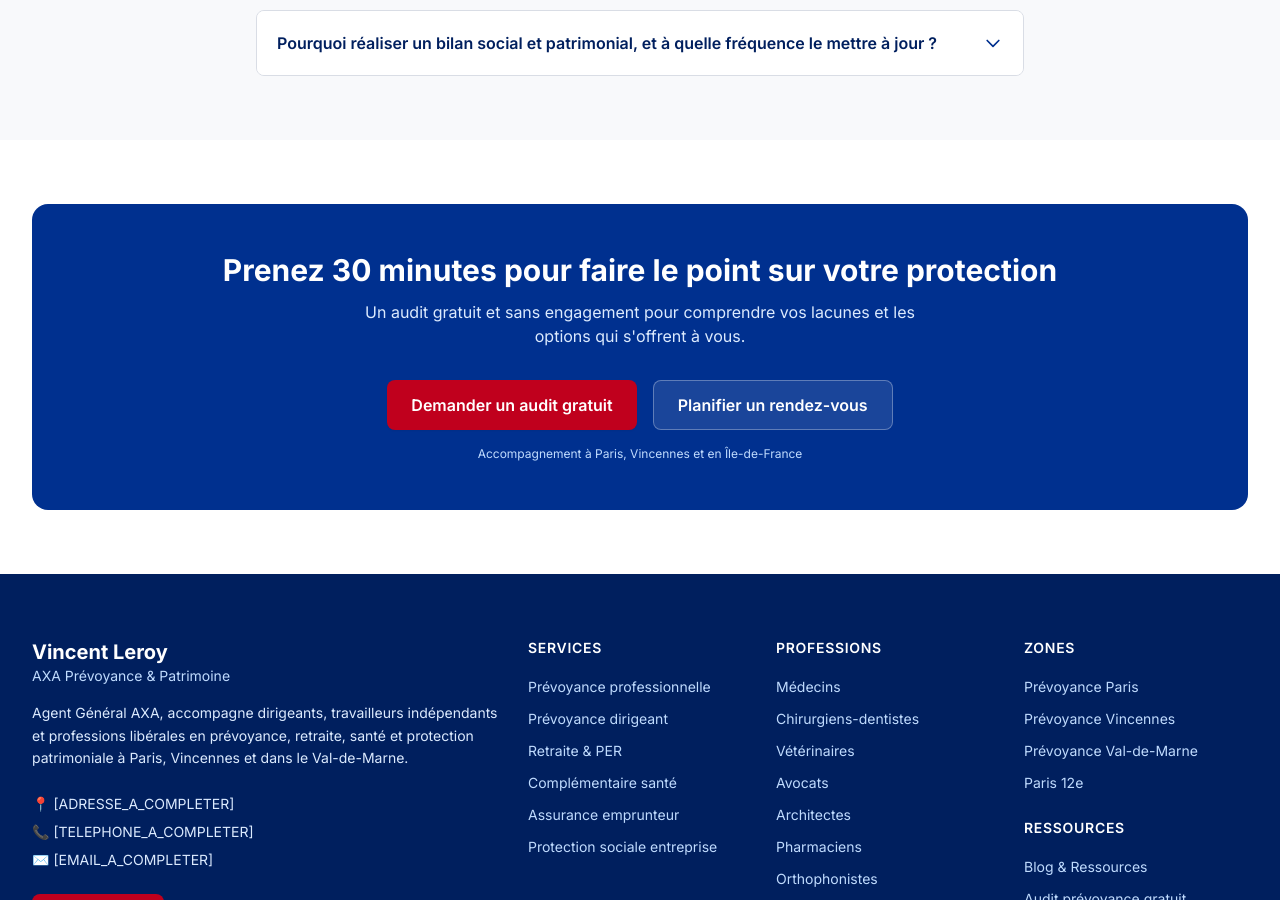
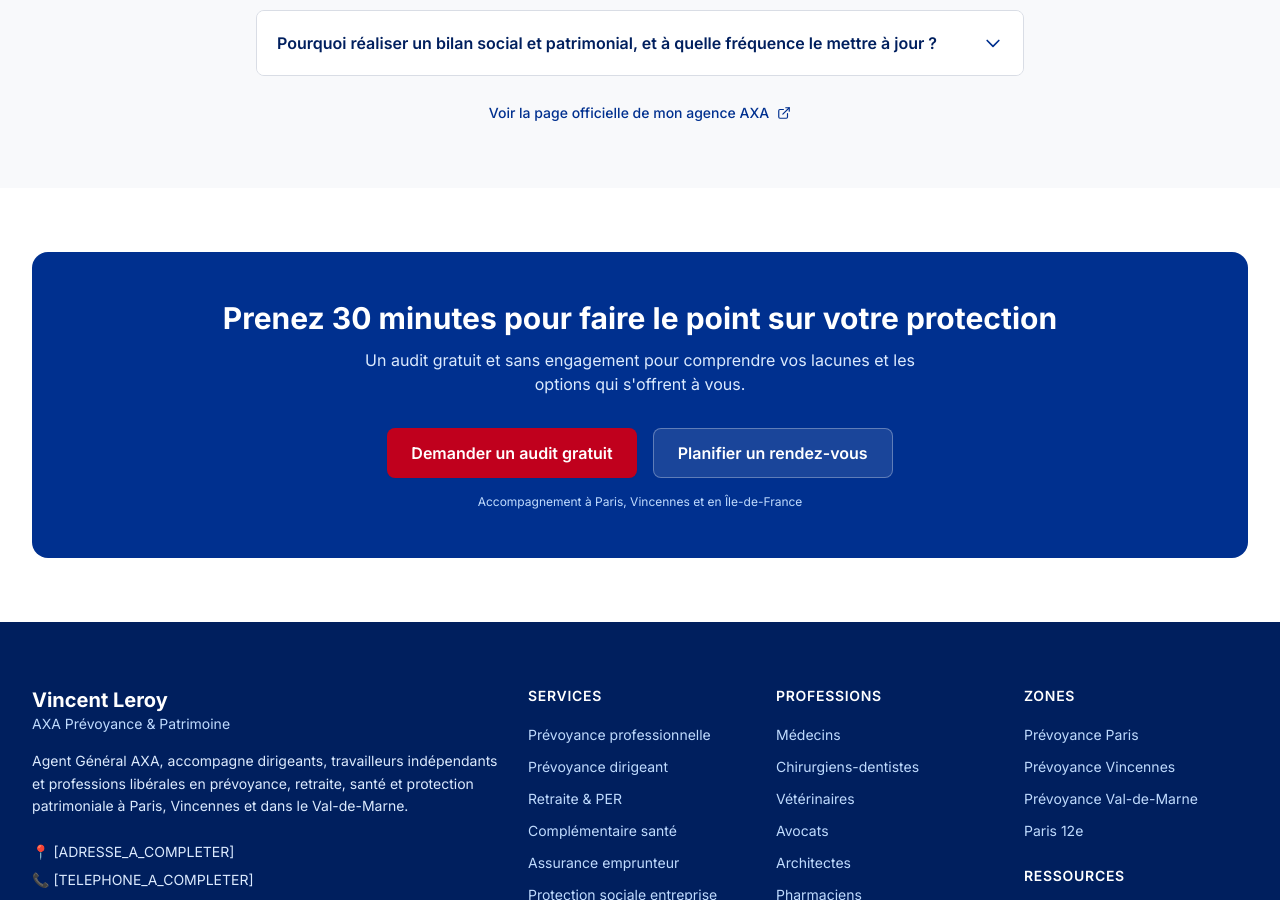
Before and after one commit to vincentleroy75/Leroy-Site, a Next.js app: page / in a window 1280 px wide. Shown: the part 5167-6067 px from the top of the page. Built offline with nearby package versions, Linux system fonts and the light colour scheme.

Commit message:
Update FAQAccordion.tsx

```diff
--- a/src/components/ui/FAQAccordion.tsx
+++ b/src/components/ui/FAQAccordion.tsx
@@ -10,9 +10,12 @@ interface FAQItem {
 interface FAQAccordionProps {
   items: FAQItem[];
   withSchema?: boolean;
+  agencyLink?: boolean;
 }
 
-export default function FAQAccordion({ items, withSchema = true }: FAQAccordionProps) {
+const AXA_AGENCY_URL = "https://agence.axa.fr/distributeur/0004554904";
+
+export default function FAQAccordion({ items, withSchema = true, agencyLink = false }: FAQAccordionProps) {
   const [openIndex, setOpenIndex] = useState<number | null>(null);
 
   const schema = {
@@ -77,6 +80,23 @@ export default function FAQAccordion({ items, withSchema = true }: FAQAccordionP
           </div>
         ))}
       </div>
+      {agencyLink && (
+        <div className="mt-6 text-center">
+          <a
+            href={AXA_AGENCY_URL}
+            target="_blank"
+            rel="noopener noreferrer"
+            className="inline-flex items-center gap-2 text-brand-blue font-medium text-sm hover:underline"
+          >
+            Voir la page officielle de mon agence AXA
+            <svg xmlns="http://www.w3.org/2000/svg" width="14" height="14" viewBox="0 0 24 24" fill="none" stroke="currentColor" strokeWidth="2" strokeLinecap="round" strokeLinejoin="round" aria-hidden="true">
+              <path d="M18 13v6a2 2 0 0 1-2 2H5a2 2 0 0 1-2-2V8a2 2 0 0 1 2-2h6" />
+              <polyline points="15 3 21 3 21 9" />
+              <line x1="10" y1="14" x2="21" y2="3" />
+            </svg>
+          </a>
+        </div>
+      )}
     </>
   );
 }
```
